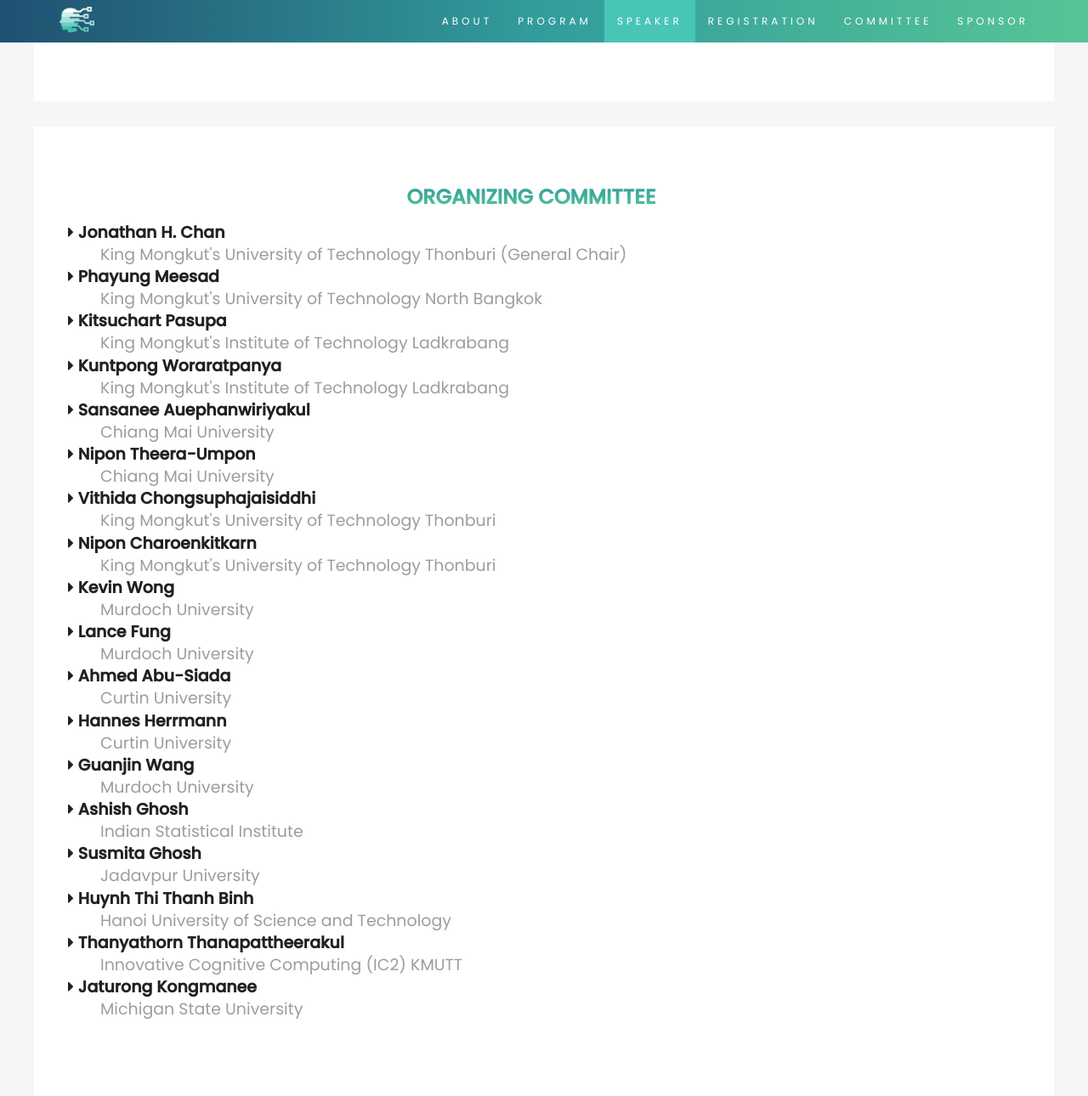
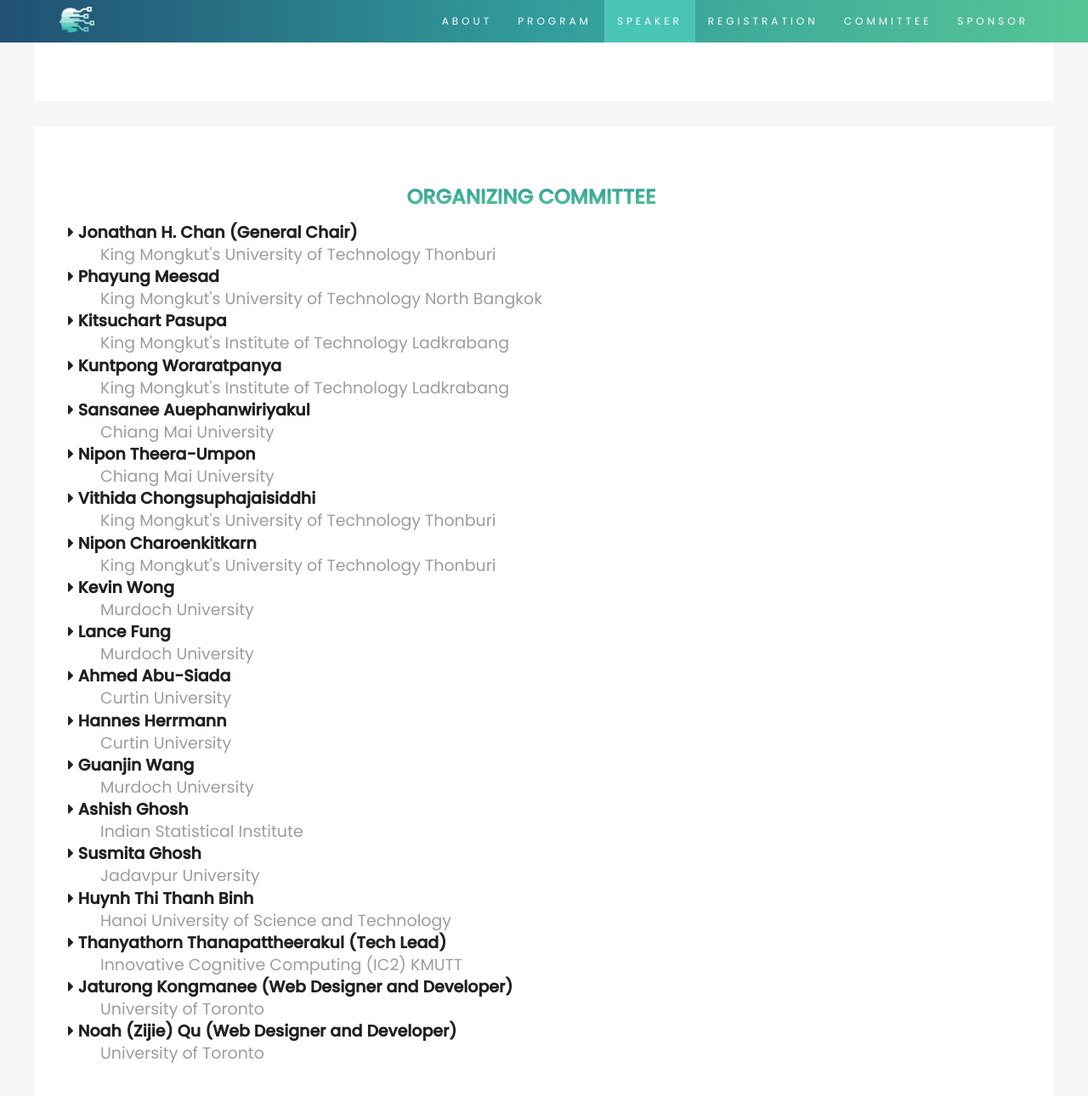
Before and after one commit to deeplearningandaiwinterschool/deeplearningandaiwinterschool.github.io, a Jekyll site: the page built from index.html, in a window 1280 px wide and 1400 px high, scrolled down 3682 px. Shown: the top 1290 px of the window at 85% size. Built offline with Jekyll 4.4.1, drawn with Linux system fonts in a browser that asks for light colours.

Commit message:
Update committee info

```diff
--- a/_data/committee.yml
+++ b/_data/committee.yml
@@ -1,5 +1,5 @@
-- name: Jonathan H. Chan
-  description: King Mongkut's University of Technology Thonburi (General Chair)
+- name: Jonathan H. Chan (General Chair)
+  description: King Mongkut's University of Technology Thonburi
 
 - name: Phayung Meesad
   description: King Mongkut's University of Technology North Bangkok
@@ -46,8 +46,11 @@
 - name: Huynh Thi Thanh Binh
   description: Hanoi University of Science and Technology
 
-- name: Thanyathorn Thanapattheerakul
+- name: Thanyathorn Thanapattheerakul (Tech Lead)
   description: Innovative Cognitive Computing (IC2) KMUTT
 
-- name: Jaturong Kongmanee
-  description: Michigan State University
+- name: Jaturong Kongmanee (Web Designer and Developer)
+  description: University of Toronto
+
+- name: Noah (Zijie) Qu (Web Designer and Developer)
+  description: University of Toronto
```
